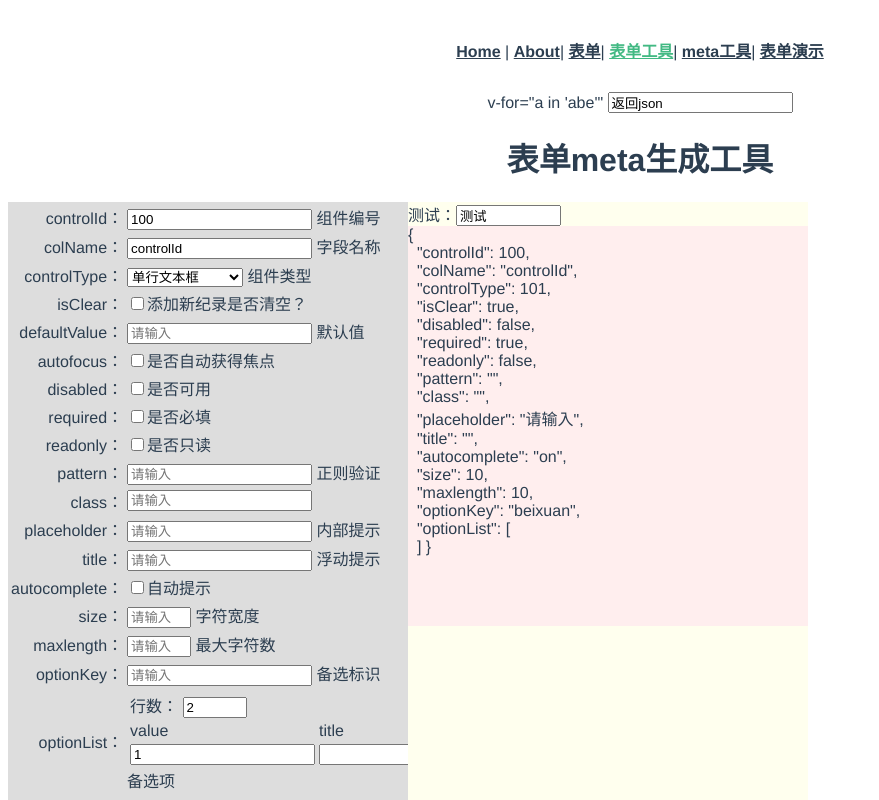
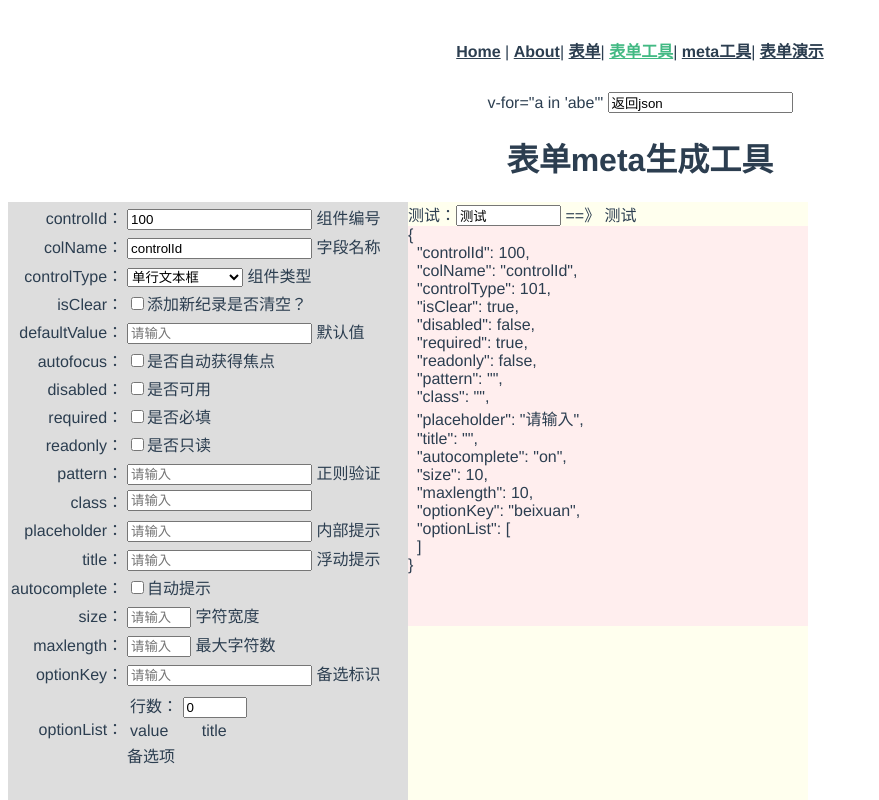
Before and after one commit to naturefwvue/nfComponents, a Vue app: page /FormHelp in a window 1280 px wide. Shown: the top 800 px of the page, without its empty margins (0-879 px from the left). Built offline with nearby package versions, Linux system fonts and the light colour scheme.

Commit message:
修改check组件

```diff
--- a/src/components/metahelp.json
+++ b/src/components/metahelp.json
@@ -456,11 +456,11 @@
       "151":[101, 102, 103, 104, 105, 106, 107, 108, 109, 110, 111, 116],
       "160":[101, 102, 103, 104, 105, 106, 107, 108, 109, 110, 111],
       "170":[101, 102, 103, 104, 105, 106, 107, 108, 109, 110, 111, 112],
-      "180":[101, 102, 103, 104, 105, 106, 107, 108, 109, 110, 111, 123],
-      "182":[101, 102, 103, 104, 105, 106, 107, 108, 109, 110, 111, 118, 123],
-      "183":[101, 102, 103, 104, 105, 106, 107, 108, 109, 110, 111, 123],
-      "190":[101, 102, 103, 104, 105, 106, 107, 108, 109, 110, 111, 123],
-      "191":[101, 102, 103, 104, 105, 106, 107, 108, 109, 110, 111, 118, 123],
+      "180":[101, 102, 103, 104, 105, 106, 107, 108, 110, 111, 123],
+      "182":[101, 102, 103, 104, 105, 106, 107, 108, 110, 111, 118, 123],
+      "183":[101, 102, 103, 104, 105, 106, 107, 108, 110, 111, 123],
+      "190":[101, 102, 103, 104, 105, 106, 107, 108, 110, 111, 123],
+      "191":[101, 102, 103, 104, 105, 106, 107, 108, 110, 111, 118, 123],
       "192":[101, 102, 103, 104, 105, 106, 107, 108, 109, 110, 111]
     },
     "numberList": [101]
--- a/src/components/nf-form-check.vue
+++ b/src/components/nf-form-check.vue
@@ -1,17 +1,16 @@
 /**勾选框，返回true和false */
 <template>
-  <!--单选组 radio_g_s  label radio_g_t-->
   <span>
     <label role="checkbox" v-for="item in meta.optionList"
       :class="meta.class"
       :key="'lblchks'+item.value">
-        <input  :id="'c'+meta.controlId"
+        <input :id="'c'+meta.controlId"
           type="checkbox"
           :name="'c'+meta.controlId"
           :class="meta.class"
           :value="item.value"
-          :checked="modelValue"
-          :readonly="meta.readonly"
+          :checked="modelValue === 'true'||modelValue"
+          :disabled="meta.disabled"
           :key="'chks'+item.value"
           @input="myInput"
         >
@@ -36,20 +35,17 @@ export default {
         return {
           controlId: Number, // 编号，区别同一个表单里的其他控件
           controlType: Number, // 用类型编号表示type
-          colName: String, // 中文名称
-          isClear: {
-            // isClear  连续添加时是否恢复默认值
+          colName: String, // 字段名称
+          isClear: { // isClear  连续添加时是否恢复默认值
             type: Boolean,
             default: false
           },
-          // 通用
-          disabled: {
-            // 是否禁用
+          disabled: { // 是否禁用
             type: Boolean,
             default: false
           },
-          class: String, // 'cssTxt input_t1'
-          title: String // 提示信息
+          class: String,
+          title: String // 中文名
         }
       }
     }
@@ -57,7 +53,7 @@ export default {
   methods: {
     myInput: function (e) {
       var returnValue = event.target.checked
-      var colName = this.meta.colName // event.target.getAttribute('colname')
+      var colName = this.meta.colName
       this.$emit('update:modelValue', returnValue) // 返回给调用者
       this.$emit('getvalue', returnValue, colName) // 返回给中间组件
     }
--- a/src/components/nf-form-inputmore.vue
+++ b/src/components/nf-form-inputmore.vue
@@ -52,7 +52,7 @@ export default {
         controlId: 1101,
         controlType: 131,
         colName: '行数',
-        min: 1,
+        min: 0,
         max: 200,
         step: 1
       },
@@ -71,13 +71,8 @@ export default {
         size: 10
       },
       // 备选项的值
-      optionNumber: 2,
-      reOptions: [
-        {
-          value: 1,
-          title: ''
-        }
-      ],
+      optionNumber: 0,
+      reOptions: [],
       type: {
         100: 'textarea' // 多行文本框
       }
--- a/src/components/nf-meta-help.vue
+++ b/src/components/nf-meta-help.vue
@@ -15,7 +15,7 @@
       </table>
     </div>
     <div align="left" style="background-color:#FFFFEE;height:600px;width:400px;float:left;">
-      测试：<nfInput v-model="testValue" :meta="reMeta"  />
+      测试：<nfInput v-model="testValue" :meta="reMeta"  /> ==》 {{testValue}}
       <div align="left" style="background-color:#FFEEEE;height:400px;width:400px;clear:both">
         {<br>
           <span v-for="(item, key, index) in tmpMeta" :key="index">
@@ -25,7 +25,7 @@
             <span v-if="typeof(item) ==='object'">
               &nbsp;&nbsp;"{{key}}": [<br>
               <span v-for="(opt, index) in item" :key="'opt'+index">&nbsp;&nbsp;&nbsp;&nbsp;{{opt}}, <br></span>
-              &nbsp;&nbsp;]
+              &nbsp;&nbsp;]<br>
             </span>
           </span>
         }
```
